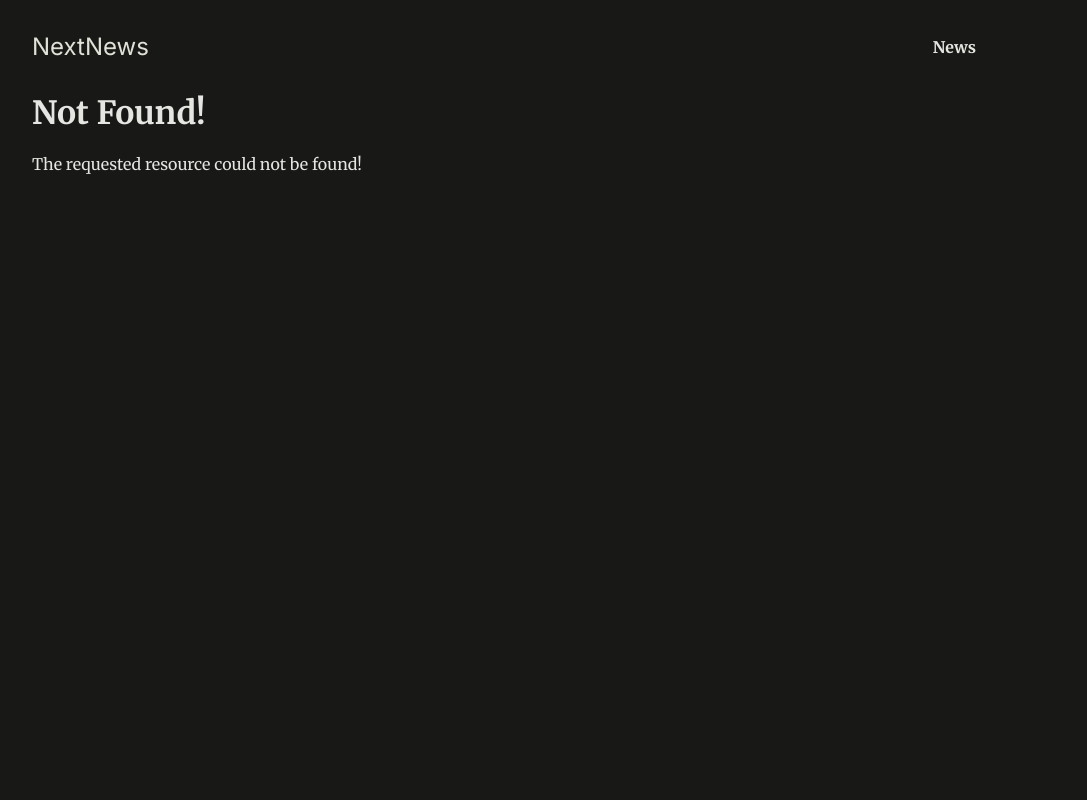
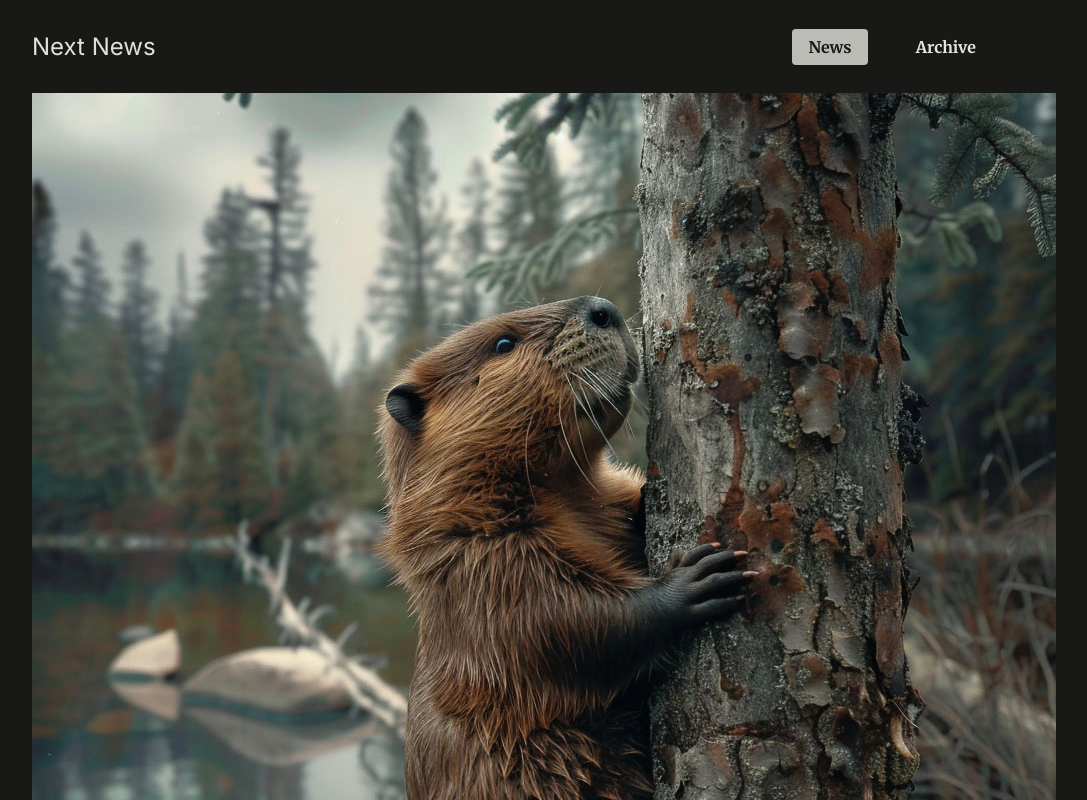
Before and after one commit to joonseoan/nextjs_max_routing_explorer_4, a Next.js app: page /news/beaver-plague/image in a window 1280 px wide. Before the commit this address had no page. Shown: the top 800 px of the page, without its empty margins (128-1215 px from the left). Built offline with nearby package versions, Linux system fonts and the light colour scheme.

Commit message:
set up intercept route

```diff
--- a/app/archive/@archive/[[...filter]]/error.tsx
+++ b/app/archive/@archive/[[...filter]]/error.tsx
@@ -1,3 +1,9 @@
+// Just reminds that the client side component pre-renders in the server.
+// Then, it can render again in the client side.
+// The reason the Error component implements `use client`,
+// is because the error can occur in both client and server sides.
+
+
 'use client';
 
 function FilterError() {
--- a/app/layout.tsx
+++ b/app/layout.tsx
@@ -1,4 +1,4 @@
-import { ReactNode } from 'react';
+import { ReactNode, Suspense } from 'react';
 import './globals.css';
 import MainHeader from '@/components/main-header/main-header';
 
@@ -12,7 +12,9 @@ export default function RootLayout({ children }: { children: ReactNode }) {
     <html lang="en">
       <body>
         <div id="page">
-          <MainHeader />
+          <Suspense>
+            <MainHeader />
+          </Suspense>
           {children}
         </div>
       </body>
--- /dev/null
+++ b/app/news/[slug]/image/page.tsx
@@ -0,0 +1,32 @@
+import { DUMMY_NEWS } from "@/dummy-data";
+import { notFound } from "next/navigation";
+import { Suspense } from "react";
+
+export type NewsImageProps = {
+  params: Promise<{ slug: string }>;
+}
+
+async function NewsImage({ params }: NewsImageProps) {
+  const { slug } = await params;
+  const newsItem = DUMMY_NEWS.find((news) => news.slug === slug);
+
+  if (!newsItem) {
+    notFound();
+  }
+
+  return <div className="fullscreen-image">
+    <img
+      src={`/images/news/${newsItem.image}`}
+      alt={newsItem.title}
+    />
+  </div>
+}
+
+
+function NewsImagePage({ params }: NewsImageProps) {
+  return <Suspense>
+    <NewsImage params={params}/>
+  </Suspense>
+}
+
+export default NewsImagePage;
--- a/app/news/[slug]/page.tsx
+++ b/app/news/[slug]/page.tsx
@@ -1,5 +1,6 @@
 // export const dynamic = 'force-dynamic';
 import { DUMMY_NEWS } from '@/dummy-data';
+import Link from 'next/link';
 import { notFound } from 'next/navigation';
 import { Suspense } from 'react';
 
@@ -18,7 +19,9 @@ async function NewsDetail({ params }: NewsDetailPageProps) {
   return <>
     <article className='news-article'>
       <header>
-        <img src={`/images/news/${newsDetail?.image}`} alt={newsDetail?.title} />
+        <Link href={`/news/${slug}/image`}>
+          <img src={`/images/news/${newsDetail?.image}`} alt={newsDetail?.title} />
+        </Link>
         <h1>{newsDetail?.title}</h1>
         <time dateTime={newsDetail?.date}>{newsDetail?.date}</time>
       </header>
--- /dev/null
+++ b/components/main-header/main-header-link.tsx
@@ -0,0 +1,19 @@
+'use client';
+import Link  from "next/link";
+import { usePathname } from "next/navigation";
+import { ReactNode } from "react";
+
+export interface MainHeaderLinkProps {
+  href: string;
+  children: ReactNode
+}
+
+function MainHeaderLink({ href,  children}: MainHeaderLinkProps) {
+  const path = usePathname();
+
+  return <Link href={href} className={path.startsWith(href) ? "active" : undefined}>
+    {children}
+  </Link>
+}
+
+export default MainHeaderLink;
--- a/components/main-header/main-header.tsx
+++ b/components/main-header/main-header.tsx
@@ -1,15 +1,32 @@
+// We should minimize the number of client components.
+// 'use client';
+
 import Link from 'next/link';
+// import { usePathname } from 'next/navigation';
+import MainHeaderLink from './main-header-link';
 
 export default function MainHeader() {
+  // const path = usePathname();
+
   return (
     <header id="main-header">
       <div id="logo">
-        <Link href="/">NextNews</Link>
+        <MainHeaderLink href='/'>
+          Next News
+        </MainHeaderLink>
+        {/* <Link href="/">NextNews</Link> */}
       </div>
       <nav>
         <ul>
           <li>
-            <Link href="/news">News</Link>
+            <MainHeaderLink href='/news'>
+              News
+            </MainHeaderLink>
+          </li>
+          <li>
+            <MainHeaderLink href='/archive' >
+              Archive
+            </MainHeaderLink>
           </li>
         </ul>
       </nav>
```
Also changed, not shown: 1 other file (tests, documents, lock files or other folders).
